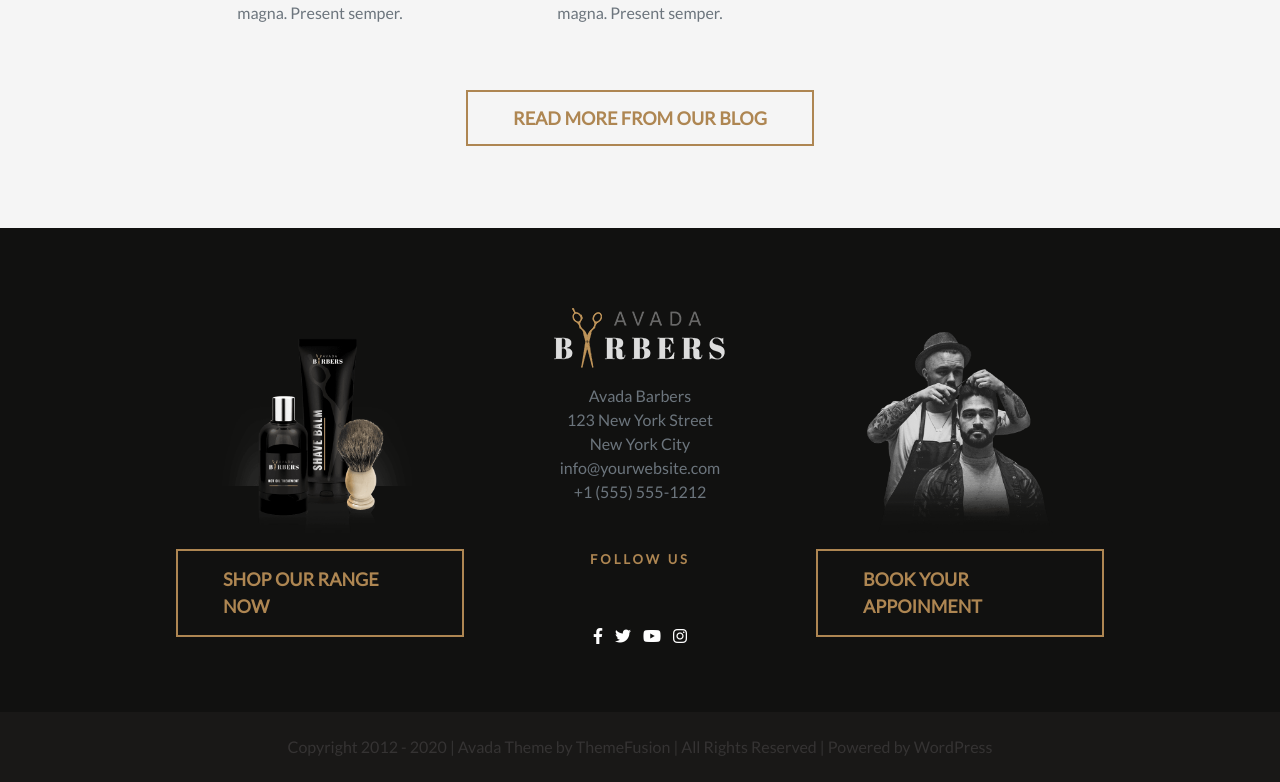
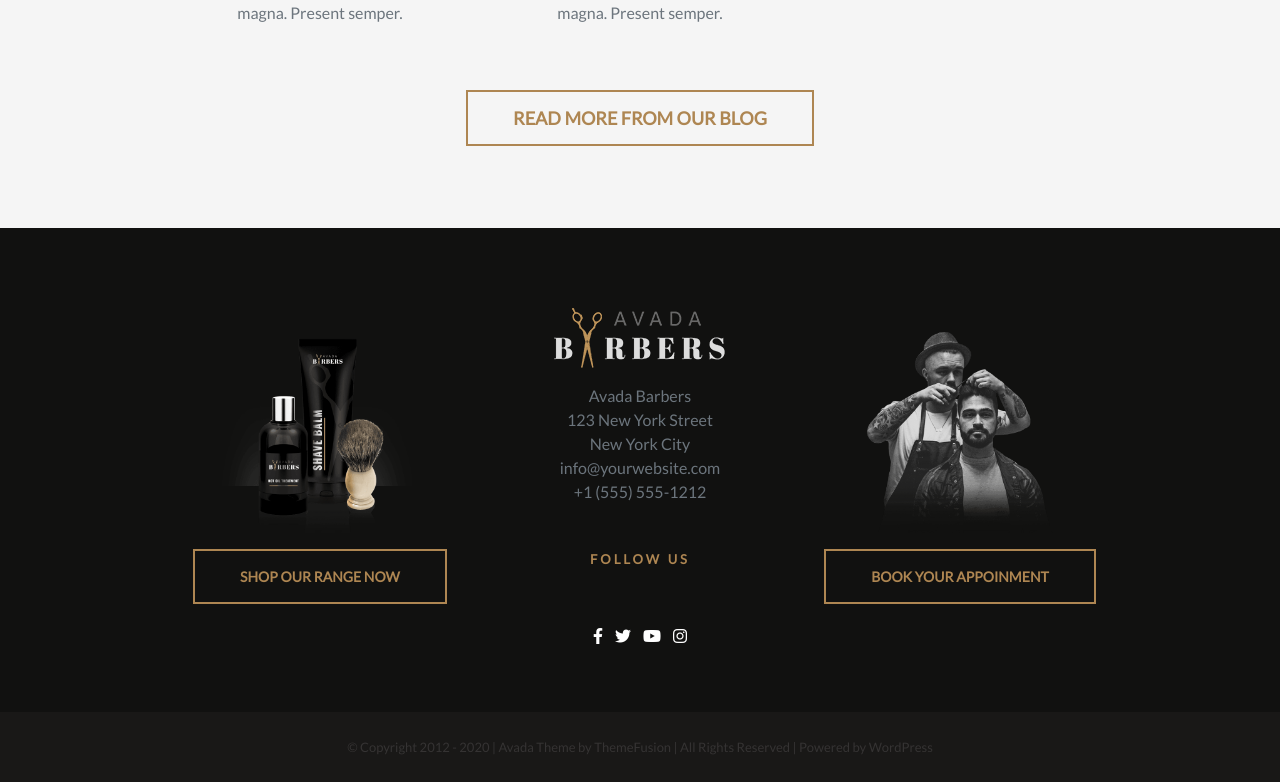
Before and after one commit to AngeloLista/proj-html-vuejs, a Vue app: page / in a window 1280 px wide. Shown: the part 4729-5511 px from the top of the page. Built offline with nearby package versions, Linux system fonts and the light colour scheme; a small style sheet from the web is missing.

Commit message:
created ButtonLinkMini component and footer bottom font-size

```diff
--- a/src/components/Footer.vue
+++ b/src/components/Footer.vue
@@ -4,8 +4,8 @@
     <FooterTop />
     <section id="footer-bottom">
       <p class="text-center">
-        Copyright 2012 - 2020 | Avada Theme by ThemeFusion | All Rights Reserved
-        | Powered by WordPress
+        &copy; Copyright 2012 - 2020 | Avada Theme by ThemeFusion | All Rights
+        Reserved | Powered by WordPress
       </p>
     </section>
   </footer>
@@ -31,6 +31,10 @@ footer {
     p {
       line-height: 70px;
       color: $mine-shaft;
+      font-size: 13px;
+    }
+    a {
+      font-size: 14px;
     }
   }
 }
--- /dev/null
+++ b/src/components/Footer/ButtonLinkLittle.vue
@@ -0,0 +1,28 @@
+<template>
+  <a href="#">{{ text }}</a>
+</template>
+
+<script>
+export default {
+  name: "BottomLink",
+  props: ["text"],
+};
+</script>
+
+<style scoped lang="scss">
+@import "../../assets/scss/_vars.scss";
+
+a {
+  border: 2px solid $driftwood;
+  padding: 15px 45px;
+  text-decoration: none;
+  color: $driftwood;
+  text-transform: uppercase;
+  font-weight: bold;
+  font-size: 14px;
+  &:hover {
+    color: $driftwood-hover;
+    border: 2px solid $driftwood-hover;
+  }
+}
+</style>
--- a/src/components/Footer/FooterTop.vue
+++ b/src/components/Footer/FooterTop.vue
@@ -11,7 +11,7 @@
               alt="Avada Footer Shop"
             />
           </a>
-          <ButtonLink text="shop our range now" />
+          <ButtonLinkLittle text="shop our range now" />
         </div>
         <!-- center -->
         <div class="col-4 p-3 d-flex align-items-center flex-column">
@@ -55,7 +55,7 @@
               alt="Avada Footer Shop"
             />
           </a>
-          <ButtonLink text="book your appoinment" />
+          <ButtonLinkLittle text="book your appoinment" />
         </div>
       </div>
     </div>
@@ -63,11 +63,11 @@
 </template>
 
 <script>
-import ButtonLink from "../ButtonLink.vue";
+import ButtonLinkLittle from "./ButtonLinkLittle.vue";
 
 export default {
   name: "FooterTop",
-  components: { ButtonLink },
+  components: { ButtonLinkLittle },
 };
 </script>
 
```
Also changed, not shown: 6 other files (tests, documents, lock files or other folders).
